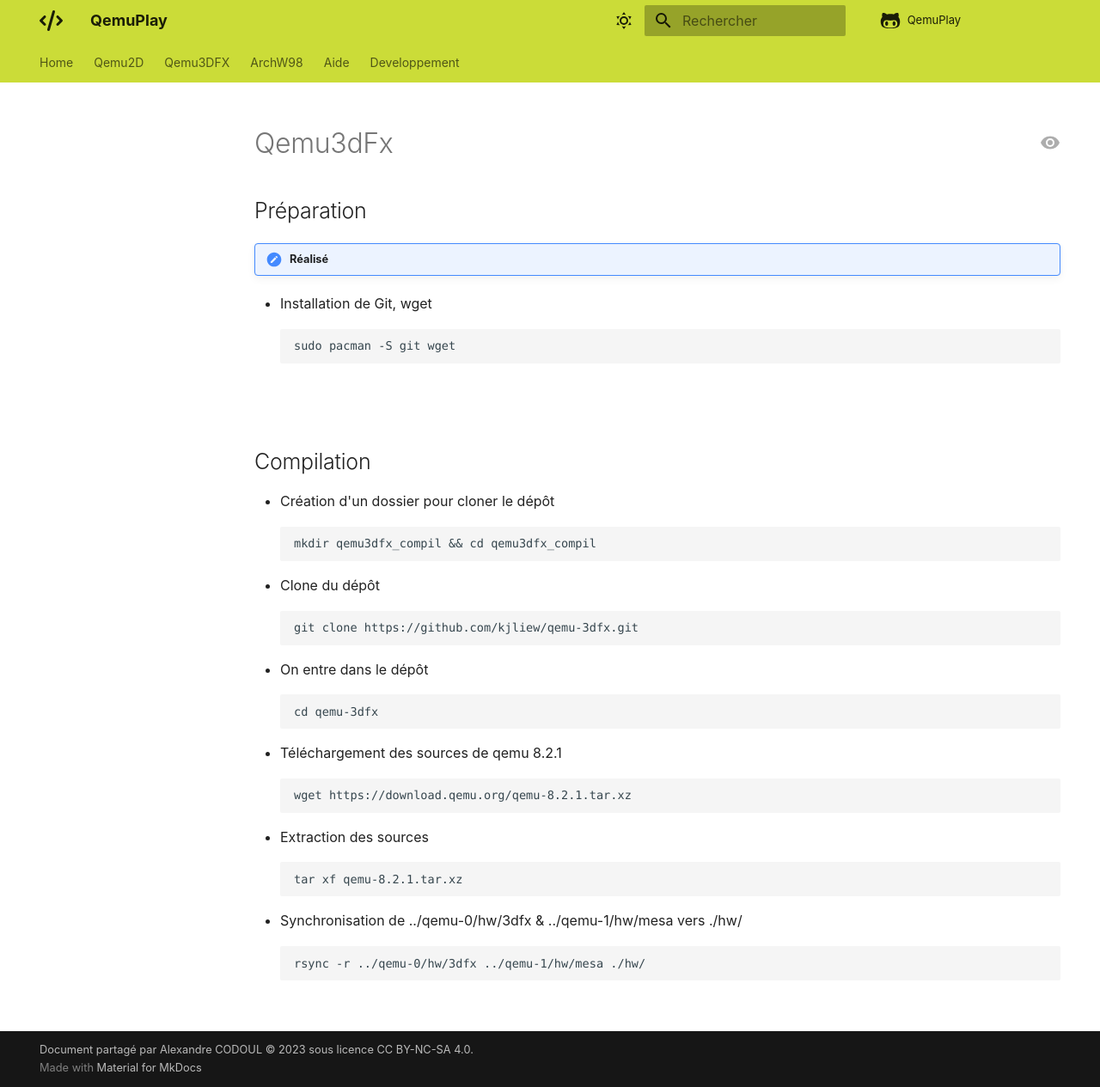
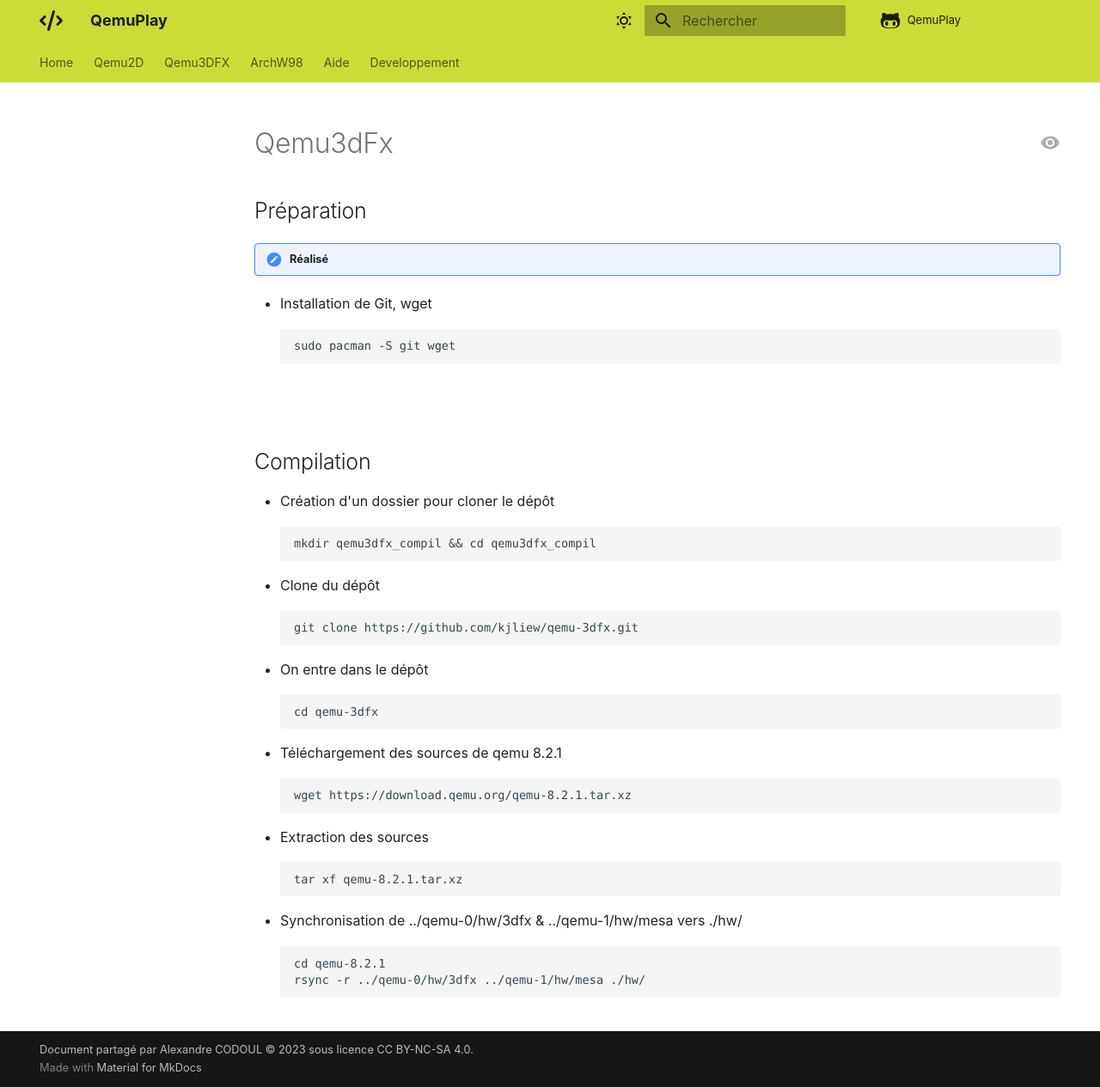
Before and after one commit to daerlnaxe/QemuPlay, an MkDocs documentation site: the page built from docs/90-developpement/Qemu3dFx.md, in a window 1280 px wide and 1265 px high. Shown: the whole window at 86% size. Built offline with MkDocs 1.6.1 and Material for MkDocs 9.7.7, drawn with Linux system fonts in a browser that asks for light colours; comment, search, counter and statistics services are not loaded.

Commit message:
Update Qemu3dFx.md

````diff
--- a/docs/90-developpement/Qemu3dFx.md
+++ b/docs/90-developpement/Qemu3dFx.md
@@ -31,5 +31,6 @@ tar xf qemu-8.2.1.tar.xz
 ```
 - Synchronisation de ../qemu-0/hw/3dfx & ../qemu-1/hw/mesa vers ./hw/
 ```
+cd qemu-8.2.1
 rsync -r ../qemu-0/hw/3dfx ../qemu-1/hw/mesa ./hw/
 ```
````
